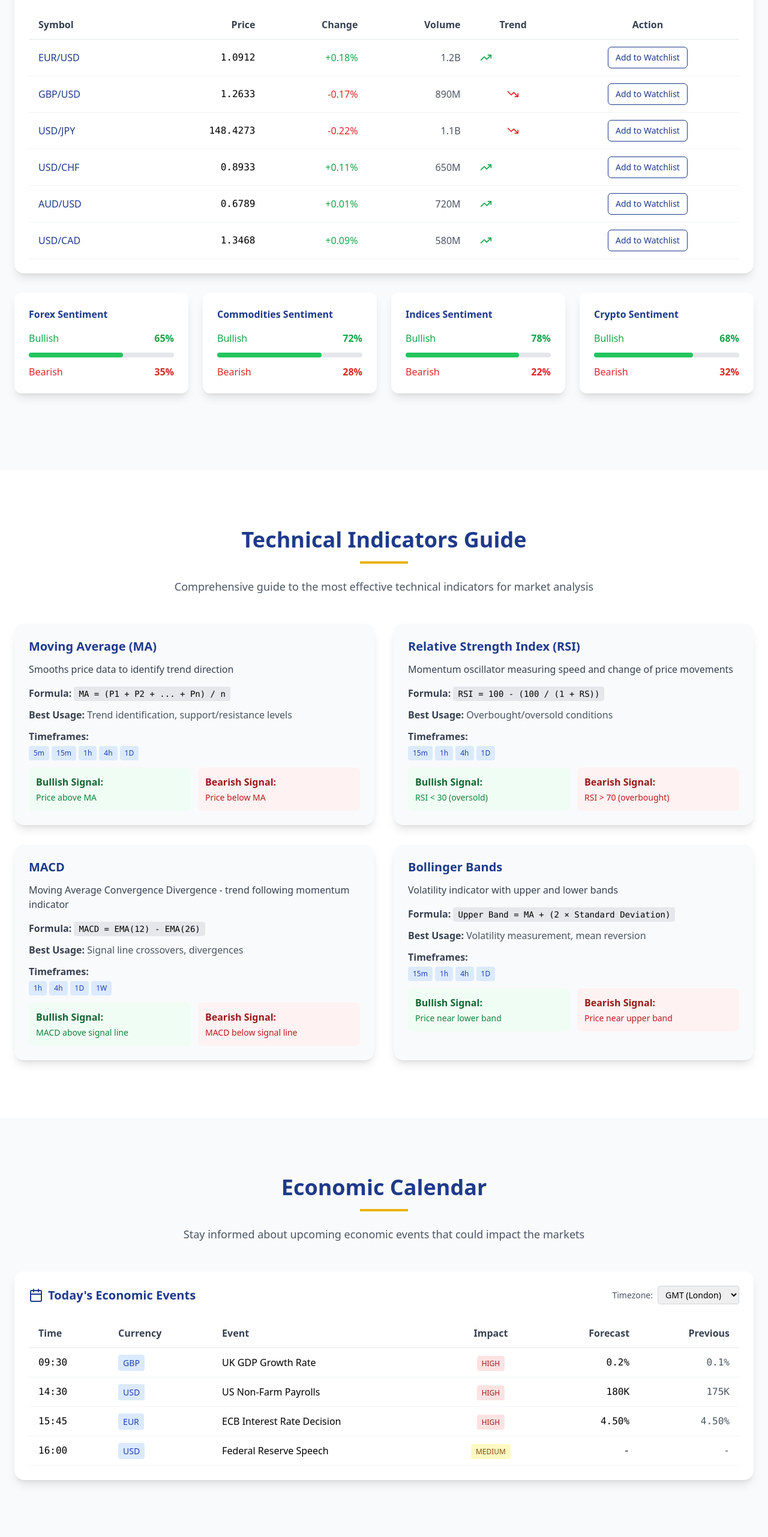
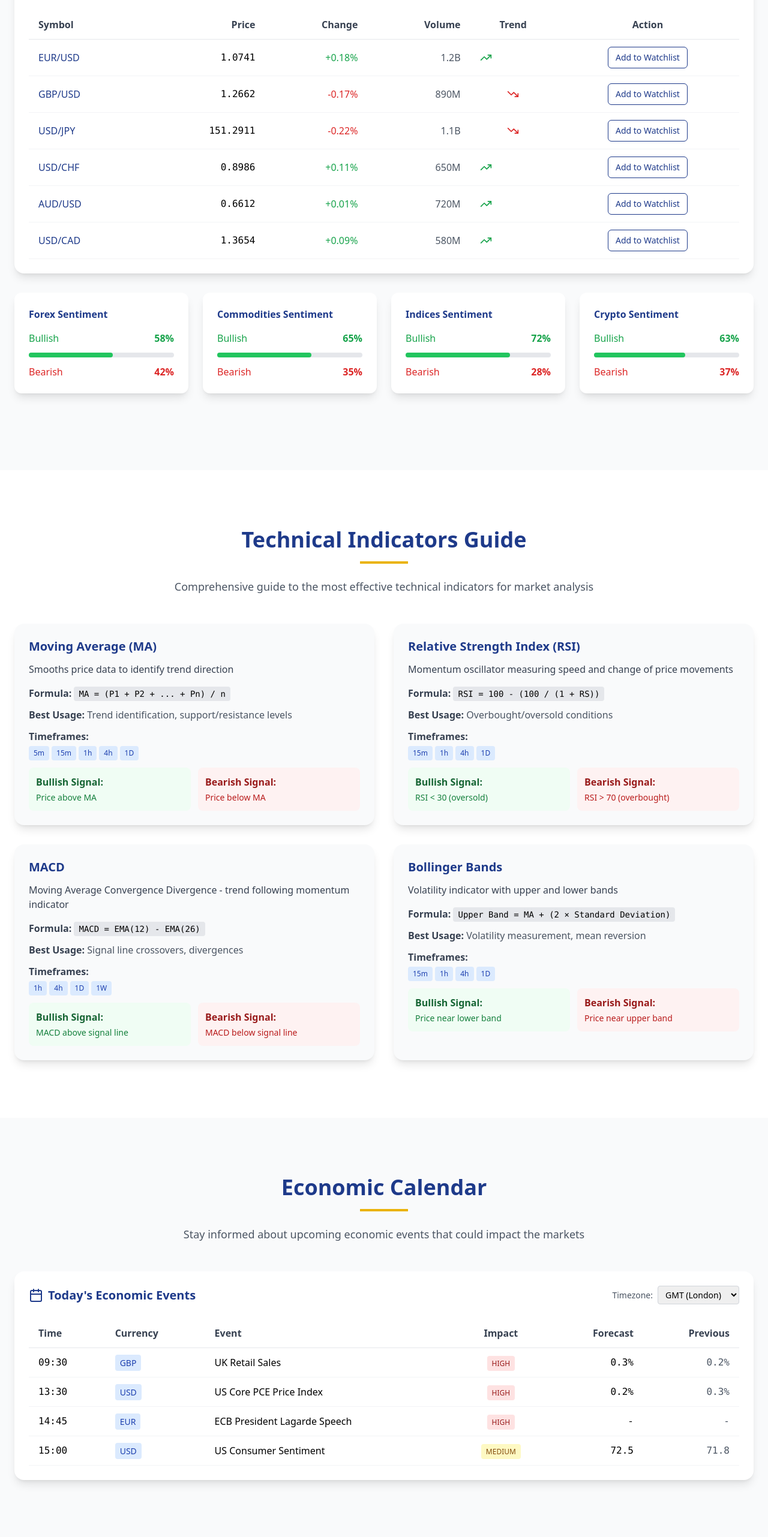
Before and after one commit to mrdrxict/trading, a React (Vite) app: page /market-analysis in a window 1280 px wide. Shown: the part 1085-3648 px from the top of the page at 60% size. Built offline with nearby package versions, Linux system fonts and the light colour scheme.

Commit message:
Updated MarketAnalysis.tsx

```diff
--- a/src/pages/MarketAnalysis.tsx
+++ b/src/pages/MarketAnalysis.tsx
@@ -7,44 +7,44 @@ const MarketAnalysis = () => {
   const [selectedTimeframe, setSelectedTimeframe] = useState('1D');
   const [selectedMarket, setSelectedMarket] = useState('forex');
   const [watchlist, setWatchlist] = useState([
-    { symbol: 'EUR/USD', price: '1.0892', change: '+0.23%', trend: 'up' },
-    { symbol: 'GBP/USD', price: '1.2654', change: '-0.15%', trend: 'down' },
-    { symbol: 'USD/JPY', price: '148.75', change: '+0.41%', trend: 'up' },
-    { symbol: 'AUD/USD', price: '0.6789', change: '+0.12%', trend: 'up' }
+    { symbol: 'EUR/USD', price: '1.0721', change: '+0.15%', trend: 'up' },
+    { symbol: 'GBP/USD', price: '1.2683', change: '-0.12%', trend: 'down' },
+    { symbol: 'USD/JPY', price: '151.62', change: '+0.23%', trend: 'up' },
+    { symbol: 'AUD/USD', price: '0.6612', change: '+0.08%', trend: 'up' }
   ]);
 
   const [marketData, setMarketData] = useState({
     forex: [
-      { symbol: 'EUR/USD', price: '1.0892', change: '+0.23%', volume: '1.2B', trend: 'up' },
-      { symbol: 'GBP/USD', price: '1.2654', change: '-0.15%', volume: '890M', trend: 'down' },
-      { symbol: 'USD/JPY', price: '148.75', change: '+0.41%', volume: '1.1B', trend: 'up' },
-      { symbol: 'USD/CHF', price: '0.8923', change: '+0.18%', volume: '650M', trend: 'up' },
-      { symbol: 'AUD/USD', price: '0.6789', change: '+0.12%', volume: '720M', trend: 'up' },
-      { symbol: 'USD/CAD', price: '1.3456', change: '-0.08%', volume: '580M', trend: 'down' }
+      { symbol: 'EUR/USD', price: '1.0721', change: '+0.15%', volume: '1.2B', trend: 'up' },
+      { symbol: 'GBP/USD', price: '1.2683', change: '-0.12%', volume: '890M', trend: 'down' },
+      { symbol: 'USD/JPY', price: '151.62', change: '+0.23%', volume: '1.1B', trend: 'up' },
+      { symbol: 'USD/CHF', price: '0.8976', change: '+0.11%', volume: '650M', trend: 'up' },
+      { symbol: 'AUD/USD', price: '0.6612', change: '+0.08%', volume: '720M', trend: 'up' },
+      { symbol: 'USD/CAD', price: '1.3642', change: '-0.05%', volume: '580M', trend: 'down' }
     ],
     commodities: [
-      { symbol: 'Gold', price: '2,018', change: '+0.67%', volume: '45K', trend: 'up' },
-      { symbol: 'Silver', price: '23.45', change: '+1.23%', volume: '12K', trend: 'up' },
-      { symbol: 'Oil (Brent)', price: '78.32', change: '-0.34%', volume: '89K', trend: 'down' },
-      { symbol: 'Natural Gas', price: '2.89', change: '+2.15%', volume: '23K', trend: 'up' },
-      { symbol: 'Copper', price: '3.78', change: '+0.45%', volume: '34K', trend: 'up' },
-      { symbol: 'Platinum', price: '945.60', change: '-0.12%', volume: '8K', trend: 'down' }
+      { symbol: 'Gold', price: '2,336', change: '+0.42%', volume: '45K', trend: 'up' },
+      { symbol: 'Silver', price: '29.87', change: '+0.78%', volume: '12K', trend: 'up' },
+      { symbol: 'Oil (Brent)', price: '85.76', change: '-0.21%', volume: '89K', trend: 'down' },
+      { symbol: 'Natural Gas', price: '2.92', change: '+1.45%', volume: '23K', trend: 'up' },
+      { symbol: 'Copper', price: '4.52', change: '+0.32%', volume: '34K', trend: 'up' },
+      { symbol: 'Platinum', price: '978.30', change: '-0.08%', volume: '8K', trend: 'down' }
     ],
     indices: [
-      { symbol: 'FTSE 100', price: '7,485', change: '+0.89%', volume: '2.3B', trend: 'up' },
-      { symbol: 'S&P 500', price: '4,785', change: '+0.67%', volume: '3.1B', trend: 'up' },
-      { symbol: 'NASDAQ', price: '15,234', change: '+1.23%', volume: '2.8B', trend: 'up' },
-      { symbol: 'DAX', price: '16,789', change: '+0.45%', volume: '1.9B', trend: 'up' },
-      { symbol: 'Nikkei 225', price: '32,456', change: '+0.78%', volume: '1.2B', trend: 'up' },
-      { symbol: 'ASX 200', price: '7,123', change: '+0.34%', volume: '890M', trend: 'up' }
+      { symbol: 'FTSE 100', price: '8,237', change: '+0.54%', volume: '2.3B', trend: 'up' },
+      { symbol: 'S&P 500', price: '5,234', change: '+0.65%', volume: '3.1B', trend: 'up' },
+      { symbol: 'NASDAQ', price: '16,428', change: '+0.87%', volume: '2.8B', trend: 'up' },
+      { symbol: 'DAX', price: '18,236', change: '+0.32%', volume: '1.9B', trend: 'up' },
+      { symbol: 'Nikkei 225', price: '38,642', change: '+0.45%', volume: '1.2B', trend: 'up' },
+      { symbol: 'ASX 200', price: '7,756', change: '+0.21%', volume: '890M', trend: 'up' }
     ],
     crypto: [
-      { symbol: 'BTC/USD', price: '42,150', change: '+2.34%', volume: '12.5B', trend: 'up' },
-      { symbol: 'ETH/USD', price: '2,250', change: '+3.45%', volume: '8.9B', trend: 'up' },
-      { symbol: 'ADA/USD', price: '0.45', change: '+5.67%', volume: '2.1B', trend: 'up' },
-      { symbol: 'SOL/USD', price: '98.75', change: '+4.23%', volume: '1.8B', trend: 'up' },
-      { symbol: 'DOT/USD', price: '6.78', change: '+2.89%', volume: '890M', trend: 'up' },
-      { symbol: 'LINK/USD', price: '14.56', change: '+1.67%', volume: '1.2B', trend: 'up' }
+      { symbol: 'BTC/USD', price: '67,245', change: '+1.87%', volume: '12.5B', trend: 'up' },
+      { symbol: 'ETH/USD', price: '3,542', change: '+2.13%', volume: '8.9B', trend: 'up' },
+      { symbol: 'ADA/USD', price: '0.42', change: '+3.24%', volume: '2.1B', trend: 'up' },
+      { symbol: 'SOL/USD', price: '142.65', change: '+2.76%', volume: '1.8B', trend: 'up' },
+      { symbol: 'DOT/USD', price: '5.87', change: '+1.54%', volume: '890M', trend: 'up' },
+      { symbol: 'LINK/USD', price: '16.23', change: '+0.98%', volume: '1.2B', trend: 'up' }
     ]
   });
 
@@ -91,42 +91,42 @@ const MarketAnalysis = () => {
     {
       time: '09:30',
       currency: 'GBP',
-      event: 'UK GDP Growth Rate',
+      event: 'UK Retail Sales',
+      impact: 'high',
+      forecast: '0.3%',
+      previous: '0.2%'
+    },
+    {
+      time: '13:30',
+      currency: 'USD',
+      event: 'US Core PCE Price Index',
       impact: 'high',
       forecast: '0.2%',
-      previous: '0.1%'
+      previous: '0.3%'
     },
     {
-      time: '14:30',
-      currency: 'USD',
-      event: 'US Non-Farm Payrolls',
+      time: '14:45',
+      currency: 'EUR',
+      event: 'ECB President Lagarde Speech',
       impact: 'high',
-      forecast: '180K',
-      previous: '175K'
+      forecast: '-',
+      previous: '-'
     },
     {
-      time: '15:45',
-      currency: 'EUR',
-      event: 'ECB Interest Rate Decision',
-      impact: 'high',
-      forecast: '4.50%',
-      previous: '4.50%'
-    },
-    {
-      time: '16:00',
+      time: '15:00',
       currency: 'USD',
-      event: 'Federal Reserve Speech',
+      event: 'US Consumer Sentiment',
       impact: 'medium',
-      forecast: '-',
-      previous: '-'
+      forecast: '72.5',
+      previous: '71.8'
     }
   ];
 
   const marketSentiment = {
-    forex: { bullish: 65, bearish: 35 },
-    commodities: { bullish: 72, bearish: 28 },
-    indices: { bullish: 78, bearish: 22 },
-    crypto: { bullish: 68, bearish: 32 }
+    forex: { bullish: 58, bearish: 42 },
+    commodities: { bullish: 65, bearish: 35 },
+    indices: { bullish: 72, bearish: 28 },
+    crypto: { bullish: 63, bearish: 37 }
   };
 
   useEffect(() => {
@@ -147,11 +147,11 @@ const MarketAnalysis = () => {
             // Format the price based on the symbol
             let formattedPrice;
             if (item.symbol === "BTC/USD" || item.symbol === "ETH/USD") {
-              formattedPrice = newPrice.toFixed(0);
+              formattedPrice = Math.round(newPrice).toLocaleString();
             } else if (item.symbol.includes("FTSE") || item.symbol.includes("S&P") ||
                       item.symbol.includes("NASDAQ") || item.symbol.includes("DAX") ||
                       item.symbol.includes("Nikkei") || item.symbol.includes("ASX")) {
-              formattedPrice = newPrice.toFixed(0);
+              formattedPrice = Math.round(newPrice).toLocaleString();
             } else if (item.symbol === "Gold" || item.symbol === "Silver" ||
                       item.symbol === "Oil" || item.symbol === "Platinum") {
               formattedPrice = newPrice.toFixed(2);
```
